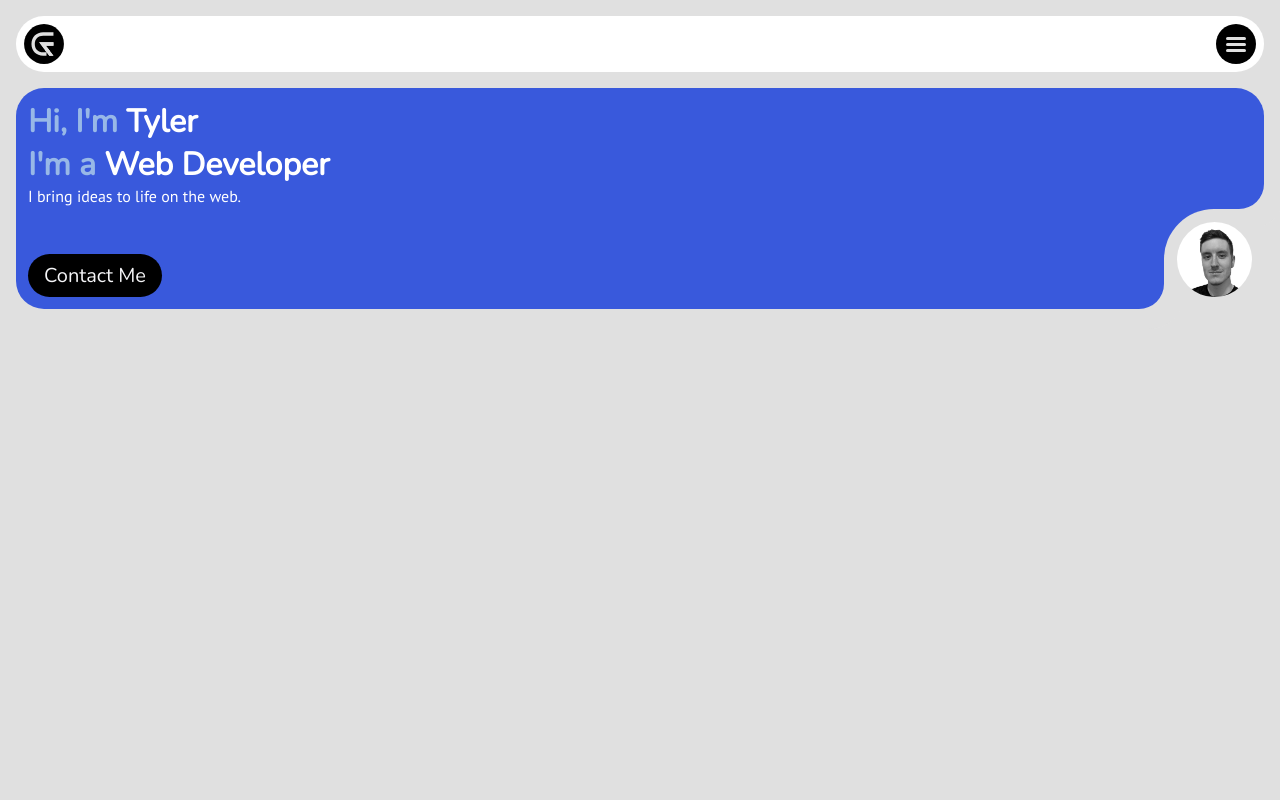
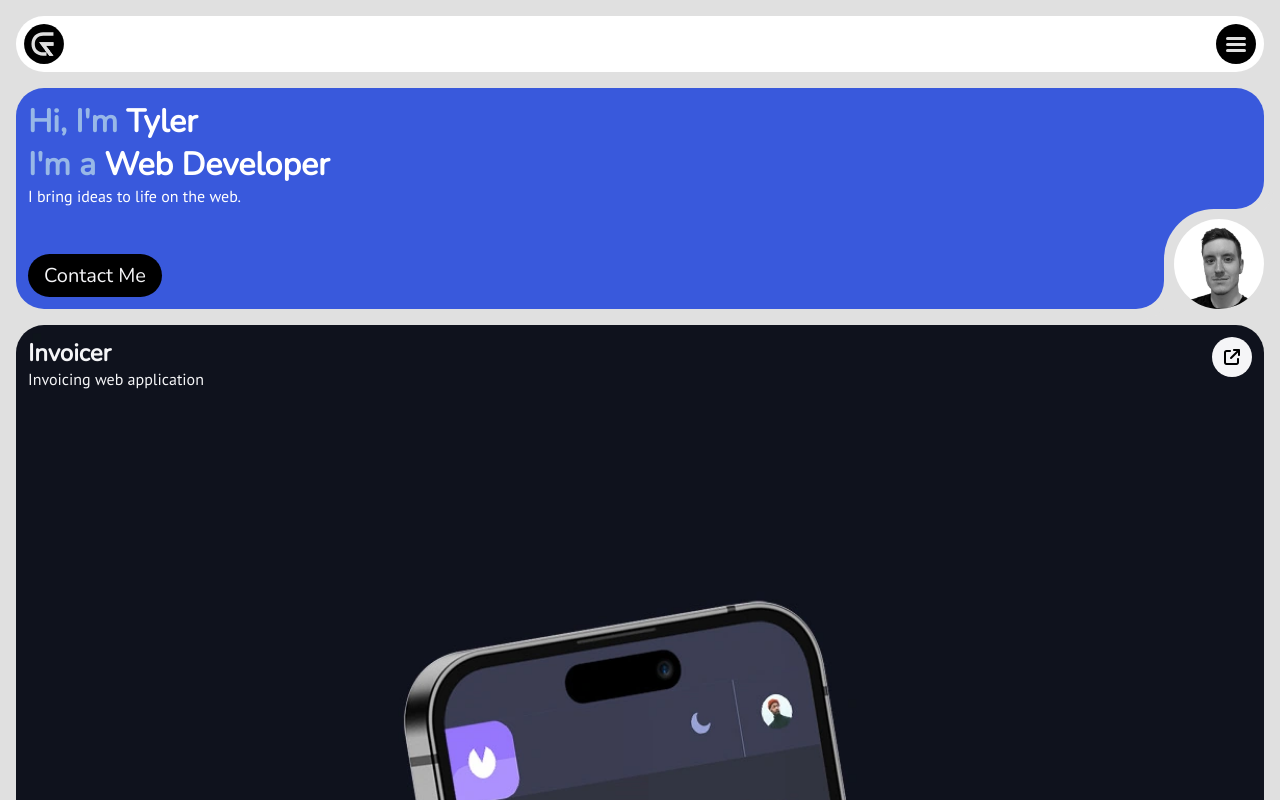
Before and after one commit to GarnerCode/garnercode-v3, a Nuxt app: page / in a window 1280 px wide. Shown: the top 800 px of the page. Built offline with nearby package versions, Linux system fonts and the light colour scheme.

Commit message:
Added project feature

```diff
--- /dev/null
+++ b/components/Feature.vue
@@ -0,0 +1,48 @@
+<template>
+    <section id="feature" class="panel">
+        <div class="feature-text">
+            <h2>Invoicer</h2>
+            <p>Invoicing web application</p>
+        </div>
+        <img src="images/invoicer.webp" alt="">
+        <a href="https://invoicer-blue.vercel.app/" target="_blank" class="feature-link">
+            <font-awesome-icon icon="fa-solid fa-arrow-up-right-from-square" />
+        </a>
+    </section>
+</template>
+
+<style lang="scss">
+    @media screen and (min-width: 0px) {
+        #feature {
+            margin: 1rem;
+            border-radius: var(--border-radius);
+            position: relative;
+            color: var(--color-white);
+            .feature-text {
+                position: absolute;
+                top: 0.75rem;
+                left: 0.75rem;
+            }
+            img {
+                width: 100%;
+                border-radius: var(--border-radius);
+            }
+            .feature-link {
+                position: absolute;
+                top: 0.75rem;
+                right: 0.75rem;
+                background-color: var(--color-white);
+                width: 40px;
+                height: 40px;
+                display: flex;
+                flex-direction: column;
+                justify-content: center;
+                align-items: center;
+                border-radius: 100%;
+                svg {
+                    color: black;
+                }
+            }
+        }
+    }
+</style>
--- a/components/Landing.vue
+++ b/components/Landing.vue
@@ -49,10 +49,10 @@
             }
             .headshot-border {
                 position: absolute;
-                width: 25px;
-                height: 25px;
+                width: 28px;
+                height: 28px;
                 border-bottom-right-radius: 28px;
-                box-shadow: 10px 10px 0 10px var(--color-background);
+                box-shadow: 5px 5px 0 5px var(--color-background);
                 background-color: #3959DC;
             }
             .headshot-border-top {
@@ -64,7 +64,10 @@
                 right: 100px;
             }
             img {
-                width: 75px;
+                width: 90px;
+                position: relative;
+                left: 5px;
+                top: 5px;
                 border-radius: 100%;
             }
         }
--- a/components/Navbar.vue
+++ b/components/Navbar.vue
@@ -29,8 +29,12 @@
                 <div class="button button-theme">Contact</div>
             </div>
             <div class="mode-toggle" @click="emitThemeEvent()">
-                <div class="mode-toggle-button" :class="{'active': userTheme === 'light-theme'}">L</div>
-                <div class="mode-toggle-button" :class="{'active': userTheme === 'dark-theme'}">D</div>
+                <div class="mode-toggle-button" :class="{'active': userTheme === 'light-theme'}">
+                    <font-awesome-icon icon="fa-solid fa-sun" />
+                </div>
+                <div class="mode-toggle-button" :class="{'active': userTheme === 'dark-theme'}">
+                    <font-awesome-icon icon="fa-solid fa-moon" />
+                </div>
             </div>
         </div>
     </div>
--- a/layouts/default.vue
+++ b/layouts/default.vue
@@ -13,6 +13,7 @@
         --color-text: black;
         --color-panel: #FFFFFF;
 
+        --color-white: #F5F5F7;
         --border-radius: 28px;
         --font-family-primary: 'Nunito', sans-serif;
         --font-family-secondary: 'PT Sans', sans-serif;
--- a/nuxt.config.js
+++ b/nuxt.config.js
@@ -25,10 +25,12 @@ export default {
 
   // Global CSS: https://go.nuxtjs.dev/config-css
   css: [
+    '@fortawesome/fontawesome-svg-core/styles.css'
   ],
 
   // Plugins to run before rendering page: https://go.nuxtjs.dev/config-plugins
   plugins: [
+    'plugins/fontawesome.js'
   ],
 
   // Auto import components: https://go.nuxtjs.dev/config-components
--- a/package.json
+++ b/package.json
@@ -9,6 +9,9 @@
     "generate": "nuxt generate"
   },
   "dependencies": {
+    "@fortawesome/fontawesome-svg-core": "^6.4.0",
+    "@fortawesome/free-solid-svg-icons": "^6.4.0",
+    "@fortawesome/vue-fontawesome": "^2.0.10",
     "core-js": "^3.25.3",
     "nuxt": "^2.15.8",
     "vue": "^2.7.10",
--- a/pages/index.vue
+++ b/pages/index.vue
@@ -1,6 +1,7 @@
 <template>
   <div class="view-container">
     <Landing></Landing>
+    <Feature></Feature>
   </div>
 </template>
 
--- /dev/null
+++ b/plugins/fontawesome.js
@@ -0,0 +1,14 @@
+import Vue from 'vue'
+import { library, config } from '@fortawesome/fontawesome-svg-core'
+import { FontAwesomeIcon } from '@fortawesome/vue-fontawesome'
+import { fas } from '@fortawesome/free-solid-svg-icons'
+
+// This is important, we are going to let Nuxt.js worry about the CSS
+config.autoAddCss = false
+
+// You can add your icons directly in this plugin. See other examples for how you
+// can add other styles or just individual icons.
+library.add(fas)
+
+// Register the component globally
+Vue.component('font-awesome-icon', FontAwesomeIcon)
```
Also changed, not shown: static/images/invoicer.webp (added), 1 other file (tests, documents, lock files or other folders).
